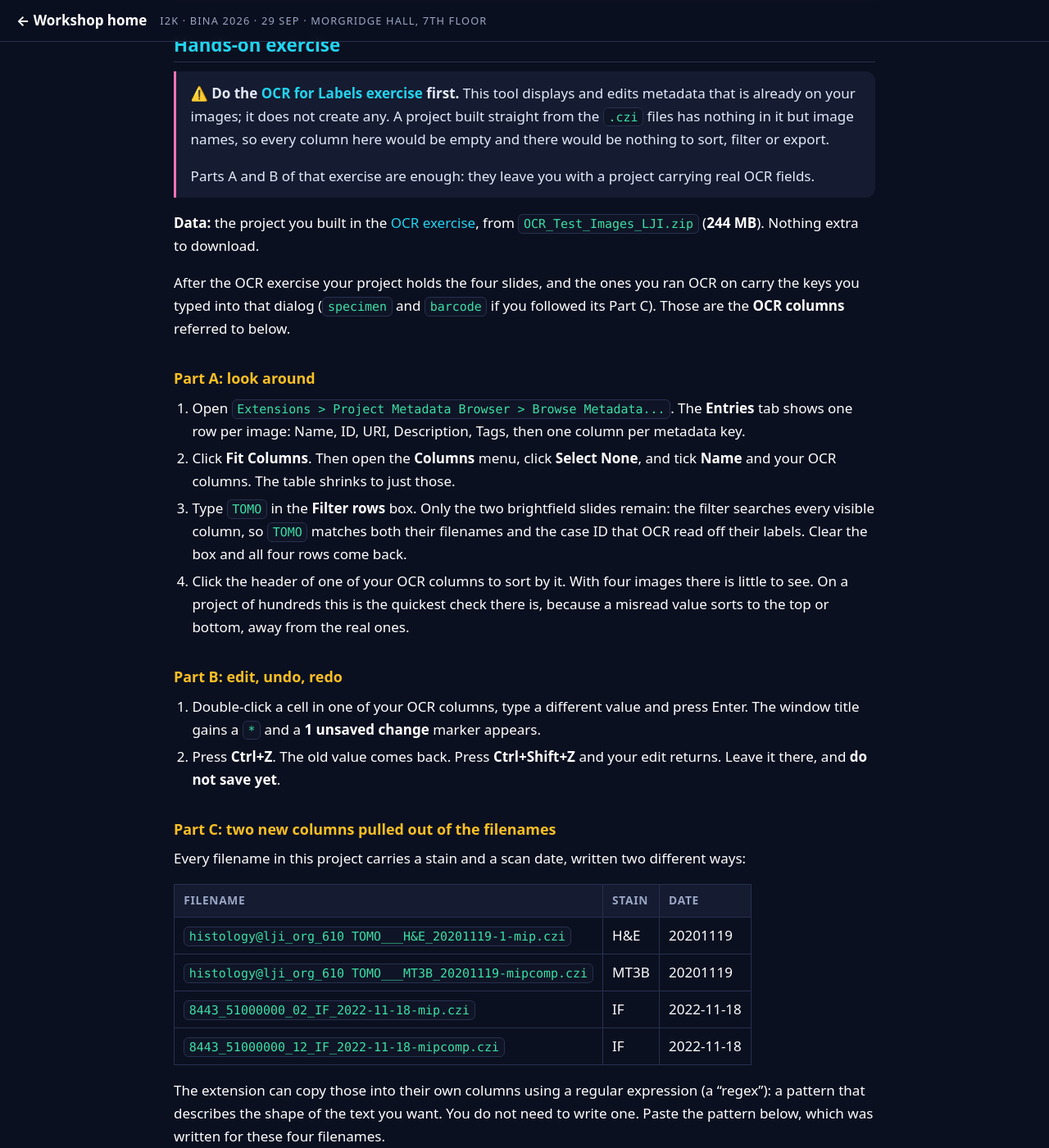
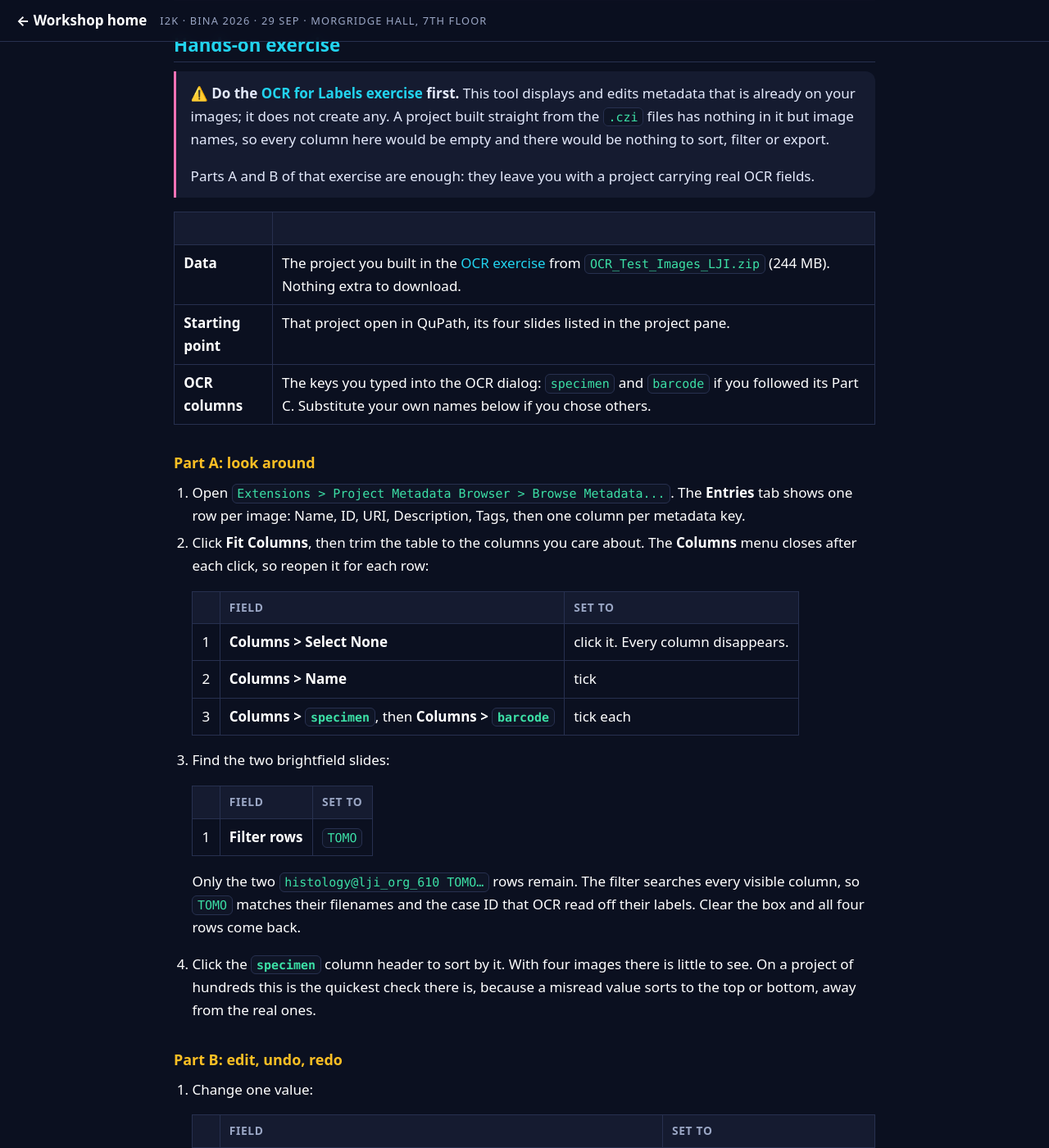
Before and after one commit to MichaelSNelson/BINA-I2K-2026-QuPath-Extensions, a Jekyll site: the page built from docs/09-project-metadata-browser.md, in a window 1280 px wide and 1400 px high, scrolled down 1961 px. Shown: the whole window at 82% size. Built offline with Jekyll 4.4.1, drawn with Linux system fonts in a browser that asks for light colours; some of the changed text lies outside the part shown.

Commit message:
Guide 09: every input in a table; outcomes match 1.0.0 column behavior
Data, starting point and OCR column names sit in a table above the parts.
Each step that clicks, ticks or types lists Field | Set to. After the regex
Apply and the key rename the guide now points at the Metadata Keys tab and
the status line, since the Entries table only rebuilds its columns on
Refresh, which is now Part E step 2.

Claude-Session: https://claude.ai/code/session_01KwiACUr5MacuDvqp74c96o

```diff
--- a/docs/09-project-metadata-browser.md
+++ b/docs/09-project-metadata-browser.md
@@ -56,33 +56,49 @@ Install from the **LOCI QuPath Extensions** catalog, then restart QuPath. Full s
 > Parts A and B of that exercise are enough: they leave you with a project carrying real
 > OCR fields.
 
-**Data:** the project you built in the [OCR exercise](08-ocr4labels.md), from
-[`OCR_Test_Images_LJI.zip`](https://drive.google.com/uc?export=download&id=1HIAm8hbVkVQHNqJziyfBf3r1hYDjUaRS)
-(**244 MB**). Nothing extra to download.
-
-After the OCR exercise your project holds the four slides, and the ones you ran OCR on carry
-the keys you typed into that dialog (`specimen` and `barcode` if you followed its Part C).
-Those are the **OCR columns** referred to below.
+| | |
+|---|---|
+| **Data** | The project you built in the [OCR exercise](08-ocr4labels.md) from [`OCR_Test_Images_LJI.zip`](https://drive.google.com/uc?export=download&id=1HIAm8hbVkVQHNqJziyfBf3r1hYDjUaRS) (244 MB). Nothing extra to download. |
+| **Starting point** | That project open in QuPath, its four slides listed in the project pane. |
+| **OCR columns** | The keys you typed into the OCR dialog: `specimen` and `barcode` if you followed its Part C. Substitute your own names below if you chose others. |
 
 ### Part A: look around
 
 1. Open `Extensions > Project Metadata Browser > Browse Metadata...`. The **Entries** tab shows
    one row per image: Name, ID, URI, Description, Tags, then one column per metadata key.
-2. Click **Fit Columns**. Then open the **Columns** menu, click **Select None**, and tick
-   **Name** and your OCR columns. The table shrinks to just those.
-3. Type `TOMO` in the **Filter rows** box. Only the two brightfield slides remain: the filter
-   searches every visible column, so `TOMO` matches both their filenames and the case ID that
-   OCR read off their labels. Clear the box and all four rows come back.
-4. Click the header of one of your OCR columns to sort by it. With four images there is little
-   to see. On a project of hundreds this is the quickest check there is, because a misread value
+2. Click **Fit Columns**, then trim the table to the columns you care about. The **Columns**
+   menu closes after each click, so reopen it for each row:
+
+   | | Field | Set to |
+   |---|---|---|
+   | 1 | **Columns > Select None** | click it. Every column disappears. |
+   | 2 | **Columns > Name** | tick |
+   | 3 | **Columns > `specimen`**, then **Columns > `barcode`** | tick each |
+
+3. Find the two brightfield slides:
+
+   | | Field | Set to |
+   |---|---|---|
+   | 1 | **Filter rows** | `TOMO` |
+
+   Only the two `histology@lji_org_610 TOMO…` rows remain. The filter searches every visible
+   column, so `TOMO` matches their filenames and the case ID that OCR read off their labels.
+   Clear the box and all four rows come back.
+4. Click the **`specimen`** column header to sort by it. With four images there is little to
+   see. On a project of hundreds this is the quickest check there is, because a misread value
    sorts to the top or bottom, away from the real ones.
 
 ### Part B: edit, undo, redo
 
-1. Double-click a cell in one of your OCR columns, type a different value and press Enter. The
-   window title gains a `*` and a **1 unsaved change** marker appears.
-2. Press **Ctrl+Z**. The old value comes back. Press **Ctrl+Shift+Z** and your edit returns.
-   Leave it there, and **do not save yet**.
+1. Change one value:
+
+   | | Field | Set to |
+   |---|---|---|
+   | 1 | The **`specimen`** cell of `histology@lji_org_610 TOMO___H&E_20201119-1-mip.czi` | double-click it, type `TEST`, press Enter |
+
+   The window title gains a `*` and **1 unsaved change** appears at the bottom of the window.
+2. Press **Ctrl+Z**. The cell reads `610 TOMO` again. Press **Ctrl+Shift+Z** and `TEST`
+   returns. Leave it there, and **do not save yet**.
 
 ### Part C: two new columns pulled out of the filenames
 
@@ -118,8 +135,12 @@ the pattern below, which was written for these four filenames.
    groups detected.** The preview table lists each filename with its `stain` and `date` filled
    in as in the table above, and the line under it reads **Matched 4 of 4; 0 unmatched.** If a
    row shows *(no match)*, the pattern was not pasted exactly.
-4. Click **Apply**. Two new columns, `stain` and `date`, appear in the Entries table, filled in
-   for all four images. This is one undoable action: **Ctrl+Z** removes both columns at once.
+4. Click **Apply**. The status line at the bottom of the window reads **Regex extracted 8 cell
+   values, 2 new columns. Save to commit.** Open the **Metadata Keys** tab: `stain` and `date`
+   are listed, each **Used by** 4. In this version the Entries table does not show new columns
+   until you save and refresh, which is Part E.
+5. Press **Ctrl+Z** on the Metadata Keys tab: both keys disappear, because the extraction was
+   one action. Press **Ctrl+Shift+Z** to bring them back.
 
 > **For your own filenames.** Change the names inside `(?<...>)` and the text around them to
 > match how your files are named. [regex101.com](https://regex101.com/) with the *Java*
@@ -128,21 +149,35 @@ the pattern below, which was written for these four filenames.
 
 ### Part D: rename a key across the project
 
-1. Open the **Metadata Keys** tab. It lists every key with the number of images it is set on
-   (**Used by**) and a sample value. `date` shows *4*.
-2. Select `date` and click **Rename...**. The dialog header reads **Rename "date" (used by
-   4 entries)**. Type `scan_date` in **New key** and click **Rename**.
-3. Back on the **Entries** tab, the column header now reads `scan_date`. Press **Ctrl+Z**: it
-   reads `date` again on every image. Press **Ctrl+Shift+Z** to put the rename back.
+1. On the **Metadata Keys** tab, rename the `date` key on every image at once:
 
-### Part E: save, then export
+   | | Field | Set to |
+   |---|---|---|
+   | 1 | Key list | select `date` (**Used by** 4) |
+   | 2 | **Rename...** | click it. The dialog is headed **Rename "date" (used by 4 entries)** |
+   | 3 | **New key** | `scan_date` |
+   | 4 | **Rename** | click it |
 
-1. `File > Save` (**Ctrl+S**). The `*` and the unsaved-changes marker disappear. To confirm the
-   changes are on disk, click **Refresh**: it reloads the project from disk, and `stain` and
-   `scan_date` are still there with their values.
-2. Click **Export...** at the bottom of the window (or `File > Export > Export visible
-   columns...`), keep the *Comma-separated values* type and save. Open the file in a
-   spreadsheet: one row per image, one column per column you left visible.
+   The key list now shows `scan_date` and no `date`, and the status line reads **Renamed 'date'
+   to 'scan_date' across 4 entries. Save to commit.**
+2. Press **Ctrl+Z**: `date` is back in the list. Press **Ctrl+Shift+Z** to put the rename back.
+
+### Part E: save, refresh, export
+
+1. `File > Save` (**Ctrl+S**). The `*` and the unsaved-changes marker disappear, and the status
+   line reports how many changes were saved.
+2. Click **Refresh**. The table is rebuilt from the project on disk: `stain` and `scan_date` now
+   appear as columns, filled in for all four images, and the `specimen` cell you changed in
+   Part B still reads `TEST`. The columns you hid in Part A stay hidden.
+3. Export what you see:
+
+   | | Field | Set to |
+   |---|---|---|
+   | 1 | **Export...** (bottom right of the window) | click it |
+   | 2 | File type | *Comma-separated values (\*.csv)* |
+   | 3 | File name | `metadata.csv` |
+
+   Open the file in a spreadsheet: one row per image, one column per column you left visible.
 
 ### Why this matters for finding images again
 
```
Also changed, not shown: other parts of docs/09-project-metadata-browser.md (+3 -2 lines).
